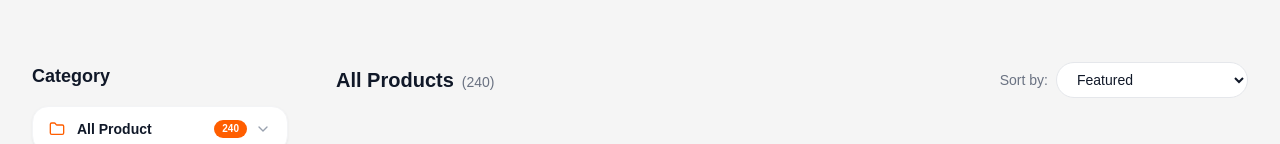
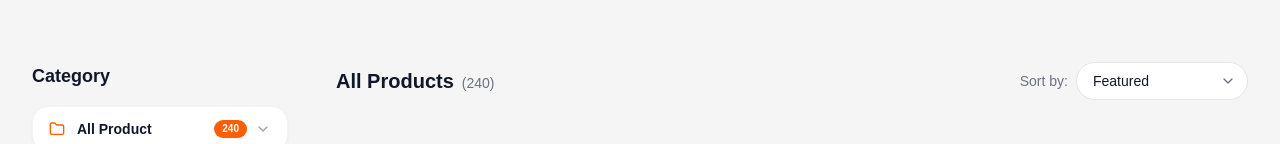
Before and after one commit to phalla-doll/stuffsus-phone, a Next.js app: page / in a window 1280 px wide. Shown: the part 478-622 px from the top of the page. Built offline with nearby package versions, Linux system fonts and the light colour scheme; grey boxes are pictures that could not be loaded; a web font is replaced by a local one.

Commit message:
feat(ShopSection): Add dropdown arrow to sort select
Introduces a visual indicator for the sort dropdown, improving usability.

```diff
--- a/components/ShopSection.tsx
+++ b/components/ShopSection.tsx
@@ -3,7 +3,7 @@
 import { useState, useMemo, useEffect } from 'react';
 import Sidebar from './Sidebar';
 import ProductCard from './ProductCard';
-import { ChevronLeft, ChevronRight, SearchX } from 'lucide-react';
+import { ChevronLeft, ChevronRight, SearchX, ChevronDown } from 'lucide-react';
 import { useSearch } from '@/context/SearchContext';
 
 const baseProducts = [
@@ -102,17 +102,20 @@ export default function ShopSection() {
           </h2>
           <div className="flex items-center gap-2">
             <label htmlFor="sort" className="text-sm font-medium text-gray-500">Sort by:</label>
+            <div className="relative">
               <select
                 id="sort"
                 value={sortBy}
                 onChange={(e) => setSortBy(e.target.value)}
-              className="bg-white border border-gray-200 text-gray-900 text-sm rounded-full focus:ring-[#FF5E00] focus:border-[#FF5E00] block pl-4 pr-10 py-2 outline-none cursor-pointer transition-colors hover:border-gray-300"
+                className="appearance-none bg-white border border-gray-200 text-gray-900 text-sm rounded-full focus:ring-[#FF5E00] focus:border-[#FF5E00] block pl-4 pr-10 py-2 outline-none cursor-pointer transition-colors hover:border-gray-300"
               >
                 <option value="featured">Featured</option>
                 <option value="price-asc">Price: Low to High</option>
                 <option value="price-desc">Price: High to Low</option>
                 <option value="rating-desc">Highest Rated</option>
               </select>
+              <ChevronDown className="absolute right-3 top-1/2 -translate-y-1/2 w-4 h-4 text-gray-500 pointer-events-none" />
+            </div>
           </div>
         </div>
 
```
Lines whose indentation alone changed are shown as unchanged.
